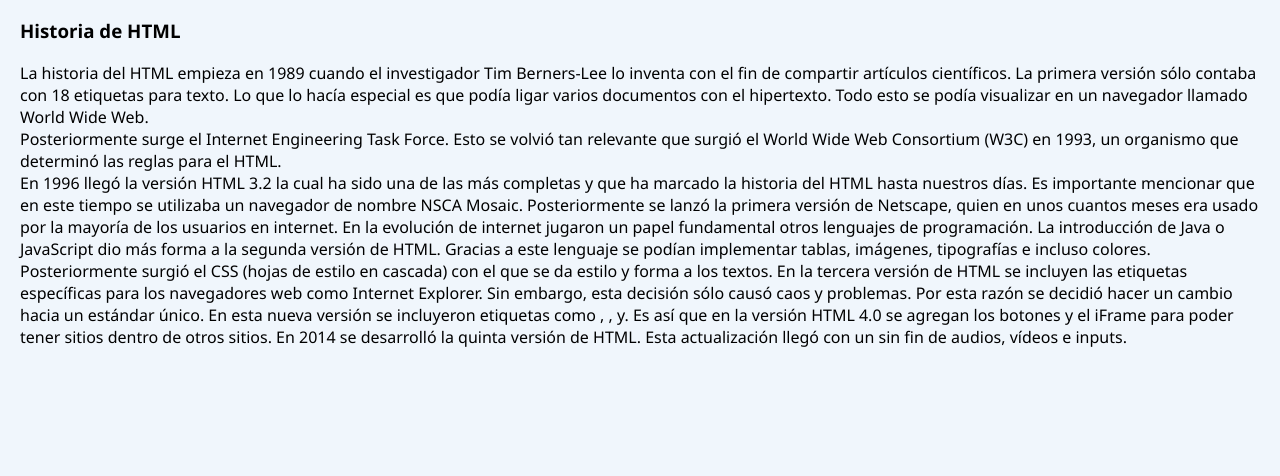
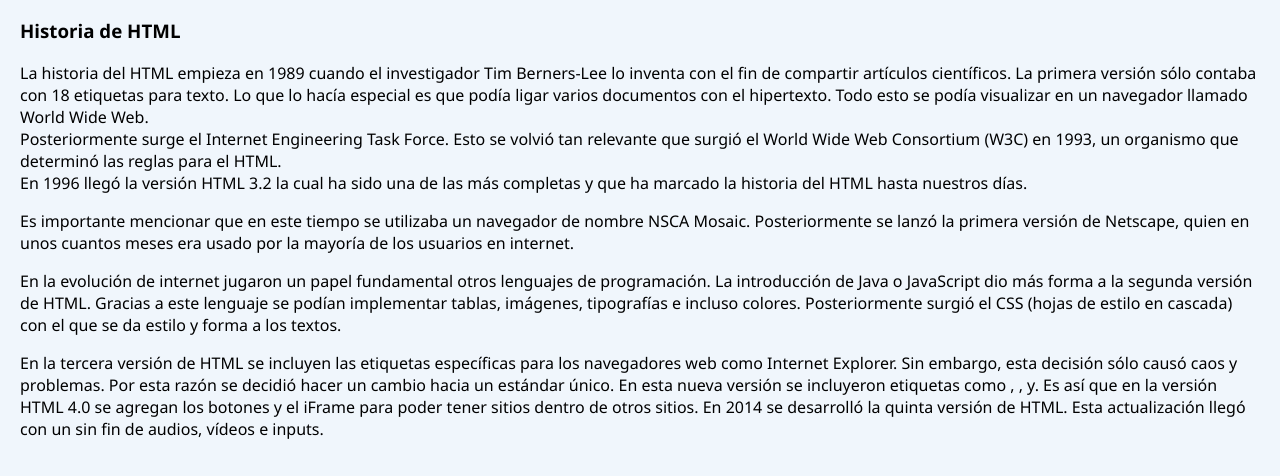
Before and after one commit to Ljaramillo912008/proyecto-web, a plain HTML site: page index.html in a window 1280 px wide. Shown: the part 868-1344 px from the top of the page. Before the commit the page ends 1252 px from the top, so only its background shows below. Drawn offline with Linux system fonts and the light colour scheme.

Commit message:
Update index.html

```diff
--- a/index.html
+++ b/index.html
@@ -33,9 +33,9 @@
         </article>
             <h3>Historia de HTML</h3>
         <p>La historia del HTML empieza en 1989 cuando el investigador Tim Berners-Lee lo inventa con el fin de compartir artículos científicos. La primera versión sólo contaba con 18 etiquetas para texto. Lo que lo hacía especial es que podía ligar varios documentos con el hipertexto. Todo esto se podía visualizar en un navegador llamado World Wide Web.<br>Posteriormente surge el Internet Engineering Task Force. Esto se volvió tan relevante que surgió el World Wide Web Consortium (W3C) en 1993, un organismo que determinó las reglas para el HTML.<br>En 1996 llegó la versión HTML 3.2 la cual ha sido una de las más completas y que ha marcado la historia del HTML hasta nuestros días.
-Es importante mencionar que en este tiempo se utilizaba un navegador de nombre NSCA Mosaic. Posteriormente se lanzó la primera versión de Netscape, quien en unos cuantos meses era usado por la mayoría de los usuarios en internet.
-En la evolución de internet jugaron un papel fundamental otros lenguajes de programación. La introducción de Java o JavaScript dio más forma a la segunda versión de HTML. Gracias a este lenguaje se podían implementar tablas, imágenes, tipografías e incluso colores. Posteriormente surgió el CSS (hojas de estilo en cascada) con el que se da estilo y forma a los textos.
-En la tercera versión de HTML se incluyen las etiquetas específicas para los navegadores web como Internet Explorer. Sin embargo, esta decisión sólo causó caos y problemas. Por esta razón se decidió hacer un cambio hacia un estándar único.
+            <p>Es importante mencionar que en este tiempo se utilizaba un navegador de nombre NSCA Mosaic. Posteriormente se lanzó la primera versión de Netscape, quien en unos cuantos meses era usado por la mayoría de los usuarios en internet.</p>
+        <p>En la evolución de internet jugaron un papel fundamental otros lenguajes de programación. La introducción de Java o JavaScript dio más forma a la segunda versión de HTML. Gracias a este lenguaje se podían implementar tablas, imágenes, tipografías e incluso colores. Posteriormente surgió el CSS (hojas de estilo en cascada) con el que se da estilo y forma a los textos.</p>
+        <p>En la tercera versión de HTML se incluyen las etiquetas específicas para los navegadores web como Internet Explorer. Sin embargo, esta decisión sólo causó caos y problemas. Por esta razón se decidió hacer un cambio hacia un estándar único.
 En esta nueva versión se incluyeron etiquetas como , , y. Es así que en la versión HTML 4.0 se agregan los botones y el iFrame para poder tener sitios dentro de otros sitios. En 2014 se desarrolló la quinta versión de HTML. Esta actualización llegó con un sin fin de audios, vídeos e inputs.</p>
     </main>
 </body>
```
